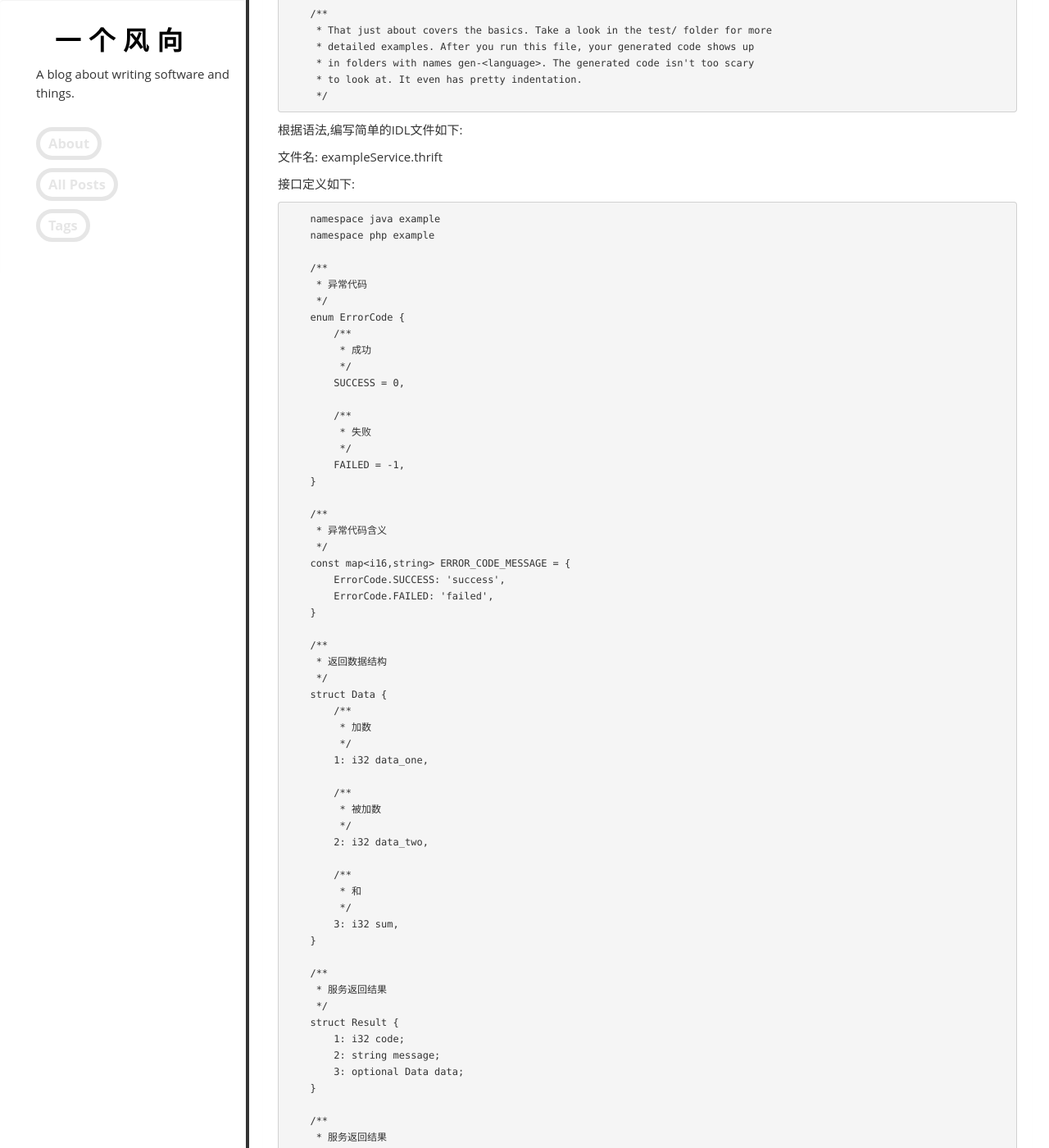
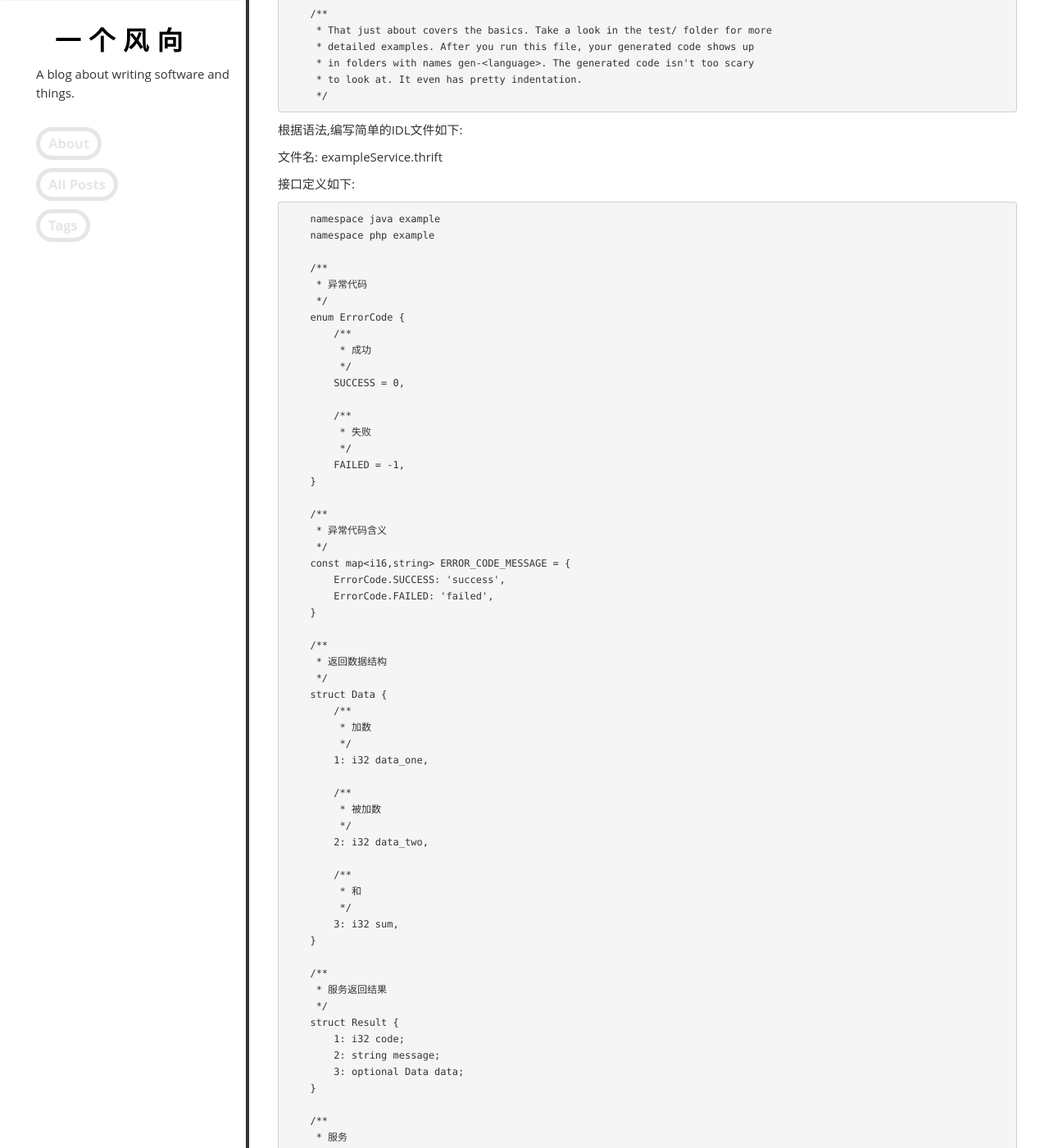
Before and after one commit to lanffy/lanffy.github.io, a Jekyll site: the page built from _posts/2016/2016-07-10-RPC框架-Thrift的使用.md, in a window 1280 px wide and 1400 px high, scrolled down 3642 px. Shown: the whole window at 82% size. Built offline with Jekyll 4.4.1, drawn with Linux system fonts in a browser that asks for light colours; comment, search, counter and statistics services are not loaded; some of the changed text lies outside the part shown.

Commit message:
update post

```diff
--- a/_posts/2016/2016-07-10-RPC框架-Thrift的使用.md
+++ b/_posts/2016/2016-07-10-RPC框架-Thrift的使用.md
@@ -250,7 +250,7 @@ IDL即:Interface definition language 接口描述语言,它是Thrift自己的一
     }
 
     /**
-     * 服务返回结果
+     * 服务
      */
     service CalcService {
         /**
```
Also changed, not shown: other parts of _posts/2016/2016-07-10-RPC框架-Thrift的使用.md (+4 -0 lines).
